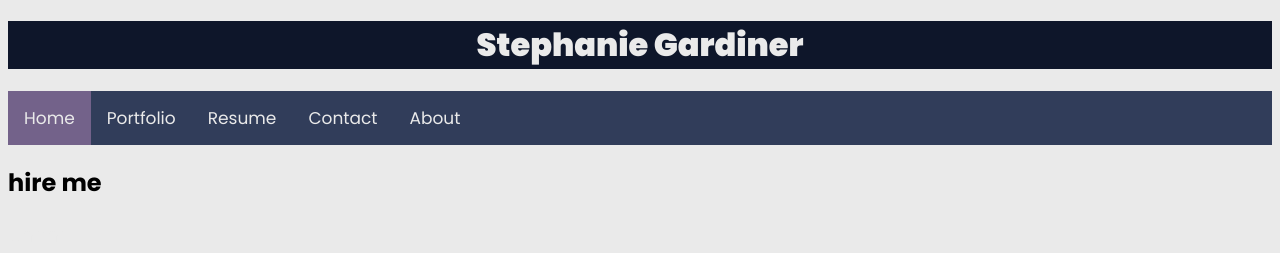
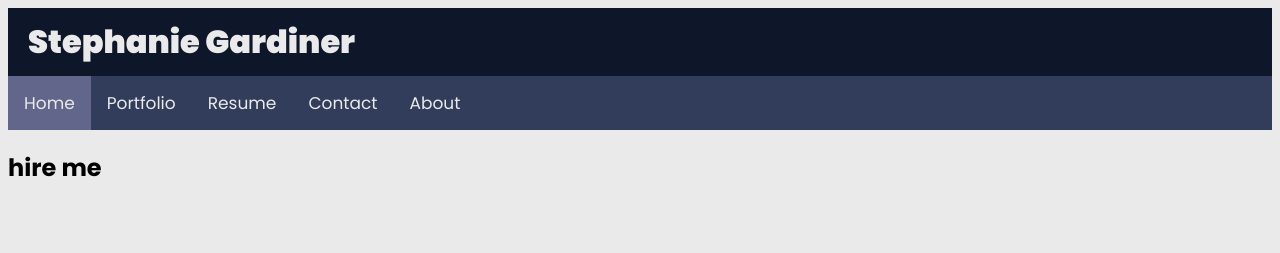
Before and after one commit to Incendium399/stephgardiner.com, a plain HTML site: page index.html in a window 1280 px wide. Drawn offline with Linux system fonts and the light colour scheme.

Commit message:
title padding

```diff
--- a/index.html
+++ b/index.html
@@ -2,7 +2,7 @@
 <!-- Colour Notes
  #EAEAEA
 #CBC5EA
-#73628A
+#62668A
 #313D5A
 #0E162A
 -->
@@ -27,8 +27,10 @@
           font-weight: 900;
           color: #EAEAEA;
           background-color: #0E162A;
-          padding: 0px;
-          width: width;
+          padding: 10px;
+          padding-left: 20px;
+          margin: 0px;
+          text-align: left;
         }
 
         p {
@@ -63,7 +65,7 @@
 
 /* Add an active class to highlight the current page */
 .topnav a.active {
-  background-color: #73628A;
+  background-color: #62668A;
   color: #EAEAEA;
 }
 
```
